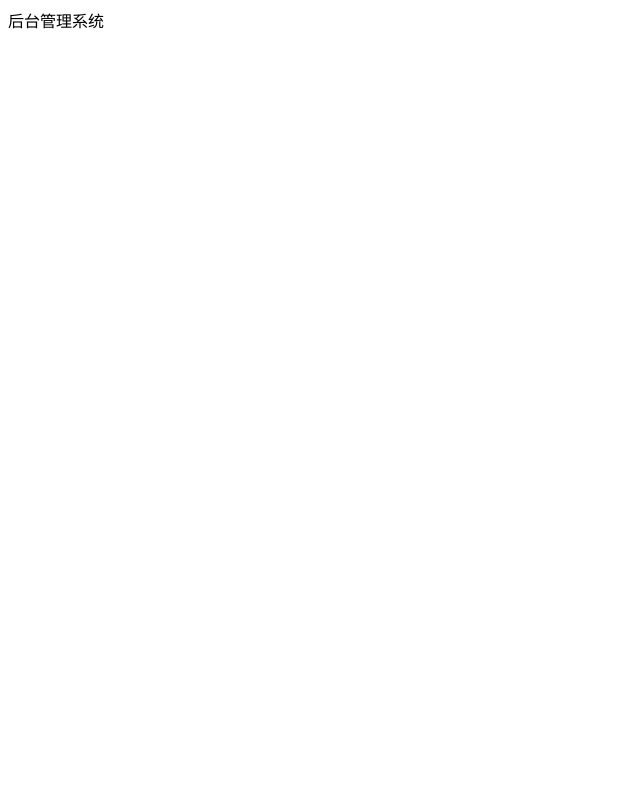
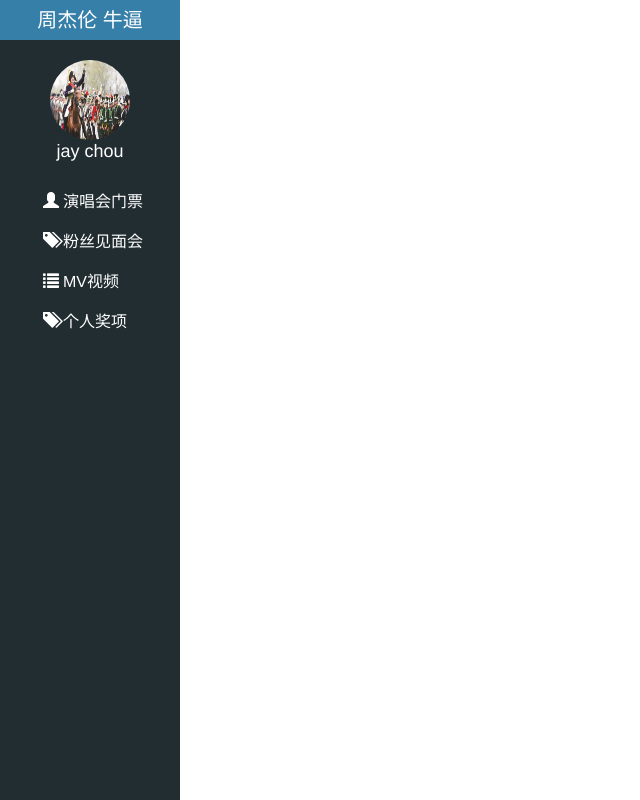
Before and after one commit to daxiangjiaowangzi/letao-, a website: page public/back2/index.html in a window 1280 px wide. Shown: the whole page, without its empty margins (0-640 px from the left). Drawn offline with Linux system fonts and the light colour scheme.

Commit message:
侧边栏静态部分完成

```diff
--- a/public/back2/css/common.css
+++ b/public/back2/css/common.css
@@ -1,3 +1,25 @@
+/* 全局样式部分 */
+
+a:link,
+a:visit,
+a:hover,
+a:active {
+    text-decoration:none;
+}
+
+img {
+    display: block;
+    width:100%;
+}
+
+ul {
+    margin: 0;
+    padding: 0;
+    list-style:none;
+}
+
+
+/* login页面的样式 */
 .body_bg {
     background-color: #222d32;
 }
@@ -11,3 +33,73 @@
 .mt_150 {
     margin-top: 150px;
 }
+
+/* index页面 左侧侧边栏布局 */
+.lt_side {
+    width:180px;
+    height:100%;
+    background-color:#222D32;
+    position:fixed;
+    top:0px;
+    left:0px;
+}
+
+.lt_side .brand {
+    width:180px;
+    height:40px;
+    background-color:#367FA9;
+    text-align:center;
+}
+
+.lt_side .brand a {
+    font-size:20px;
+    display: block;
+    color:#fff;
+    line-height: 40px;
+    text-decoration:none;
+}
+
+.lt_side .user {
+    padding-top:20px;
+    padding-bottom:20px;
+}
+
+.lt_side .user img {
+    width:80px;
+    height:80px;
+    margin:0 auto;
+    border-radius:50%;
+}
+
+.lt_side .user p {
+    line-height:2px;
+    text-align: center;
+    color:#fff;
+    font-size:18px;
+    padding-top:10px;
+}
+
+.lt_side .nav a {
+    display:block;
+    height:40px;
+    line-height:40px;
+    color:#fff;
+    font-size:16px;
+    padding-left:40px;
+    border-left:3px solid transparent;
+    text-decoration: none;
+}
+
+.lt_side .nav a i {
+    margin-right:4px;
+}
+
+.lt_side .nav .children a {
+    padding-left:60px;
+    display:none;
+}
+
+.lt_side .nav a.active {
+    background-color: #1d1f2e;
+    border-left:3px solid #069;
+}
--- a/public/back2/index.html
+++ b/public/back2/index.html
@@ -3,8 +3,55 @@
 <head>
 	<meta charset="UTF-8">
 	<title>Document</title>
+	<meta name="viewport" content="width=device-width, initial-scale=1.0">
+	<link rel="stylesheet" href="./lib/bootstrap/css/bootstrap.css">
+	<link rel="stylesheet" href="./lib/bootstrap-validator/css/bootstrapValidator.min.css">
+	<link rel="stylesheet" href="./lib/nprogress/nprogress.css">
+	<!-- 引入自己的css -->
+	<link rel="stylesheet" href="./css/common.css">
 </head>
 <body>
-	后台管理系统
+	<!-- 侧边栏 -->
+	<div class="lt_side">
+		<div class="brand">
+			<a href="#">周杰伦 牛逼</a>
+		</div>
+		<div class="user">
+			<img src="./images/QC50D.JPG" alt="">
+			<p>jay chou</p>
+		</div>
+		<div class="nav">
+			<ul>
+				<li><a href="#"><i class="glyphicon glyphicon-user"></i><span>演唱会门票</span></a></li>
+				<li><a href="#"><i class="glyphicon glyphicon-tags"></i><span>粉丝见面会</span></a></li>
+				<li>
+					<a href="#"><i class="glyphicon glyphicon-list"></i><span>MV视频</span></a>
+					<!-- 二级列表 -->
+					<div class="children">
+						<a href="#">青花瓷</a>
+						<a href="#">双节棍</a>
+					</div>
+				</li>
+				<li><a href="#"><i class="glyphicon glyphicon-tags"></i><span>个人奖项</span></a></li>
+			</ul>
+		</div>
+	</div>
+
+
+
+
+
+
+
+
+
+
+<script src="./lib/jquery/jquery.min.js"></script>
+<script src="./lib/bootstrap/js/bootstrap.min.js"></script>
+<script src="./lib/bootstrap-validator/js/bootstrapValidator.js"></script>
+<script src="./lib/nprogress/nprogress.js"></script>
+<script src="./js/common.js"></script>
+
+
 </body>
 </html>
--- a/public/back2/js/login.js
+++ b/public/back2/js/login.js
@@ -83,7 +83,7 @@
 
     })
 
-    // 重置功能
+    // 重置功能 注意这里的重置按钮reset本身就可以重置表单的
     $("[type='reset']").click(function(){
         //注意要像创建插件实例 然后用实例去调用方法
         $("#form").data("bootstrapValidator").resetForm(true);
```
Also changed, not shown: public/back2/images/QC50D.JPG (added).
